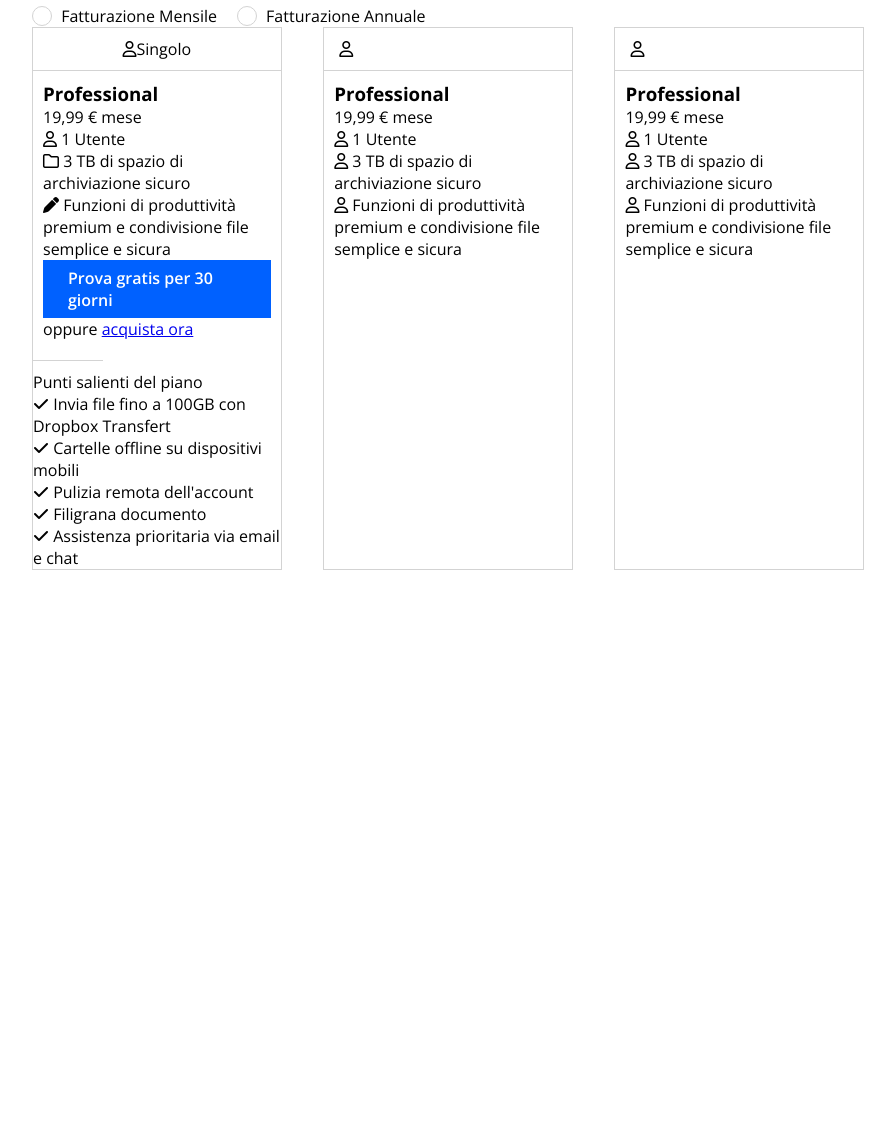
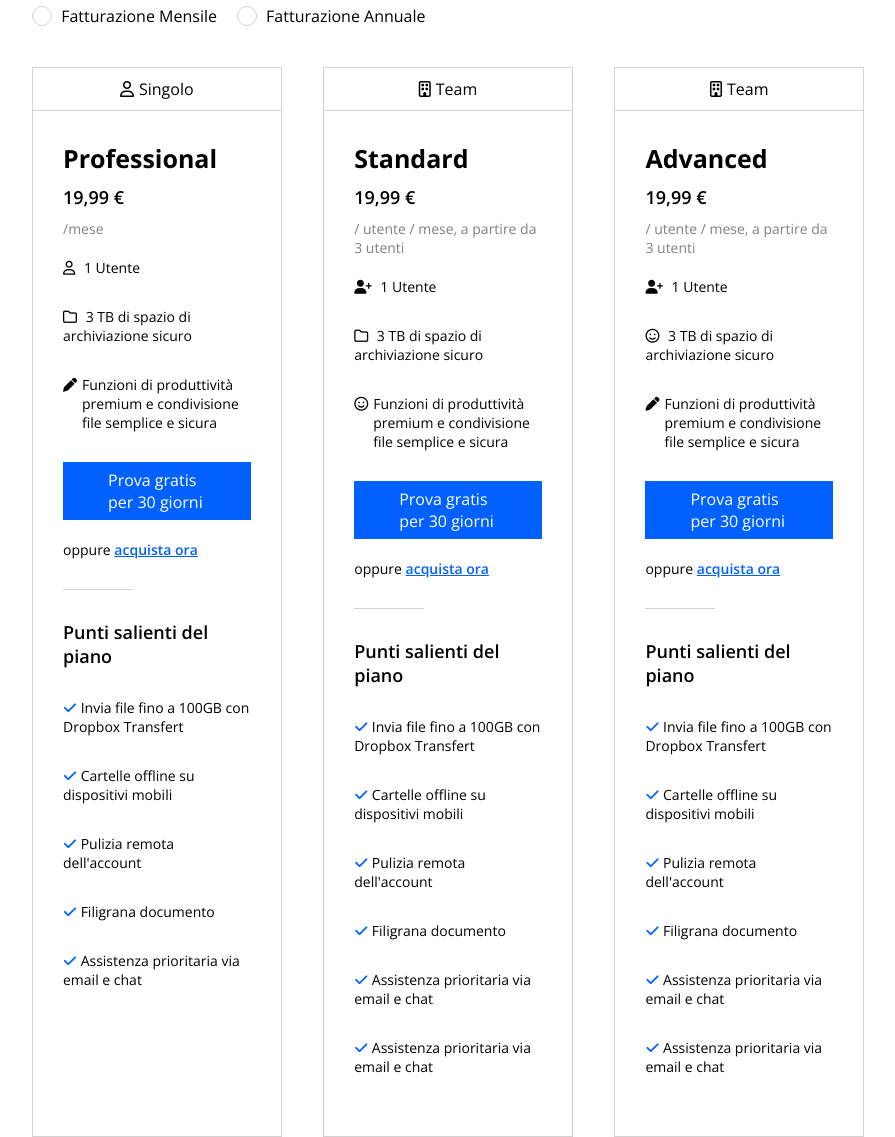
Before and after one commit to franciowel/htmlcss-dropbox, a plain HTML site: page index.html in a window 1280 px wide. Shown: the part 1197-2334 px from the top of the page, without its empty margins (192-1087 px from the left). Before the commit the page ends 1767 px from the top, so only its background shows below. Drawn offline with nearby package versions, Linux system fonts and the light colour scheme.

Commit message:
create colonne prima section

```diff
--- a/css/style.css
+++ b/css/style.css
@@ -33,7 +33,7 @@
     width: 70px;
     height: 1px;
     background-color: lightgray;
-    margin: 10px 0;
+    margin: 30px 0;
 }
 
 /* BUTTONS */
@@ -43,6 +43,10 @@
 
 .btn-large{
     padding: 7px 25px;
+}
+
+.btn-try{
+    padding: 7px 45px;
 }
 
 .btn-large a{
@@ -176,6 +180,7 @@
 
 .scelta-fatturazione{
     margin-right: 20px;
+    margin-bottom: 40px;
 }
 
 /* PIANI ABBONAMENTO */
@@ -184,8 +189,10 @@
     justify-content: space-between;
 }
 
-.abbonamenti ul{
+.abbonamento-standard li{
     list-style: none;
+    margin-bottom: 30px;
+    font-size: 14px;
 }
 
 .abbonamento-standard{
@@ -200,5 +207,49 @@
 }
 
 .info-abbonamento{
-    padding: 10px 10px;
+    padding: 30px 30px;
 }
+
+.info-abbonamento h3{
+    font-size: 25px;
+    margin-bottom: 10px;
+}
+
+.price{
+    font-weight: 600;
+    margin-bottom: 10px;
+    font-size: 18px;
+}
+
+.durata{
+    font-size: 14px;
+    margin-bottom: 20px;
+    color: gray;
+}
+
+.plan-title{
+    font-weight: 600;
+    font-size: 18px;
+    margin-bottom: 30px;
+}
+
+.check{
+    color: #0061ff;
+}
+
+.icon{
+    margin-right: 5px;
+}
+
+.icon-small{
+    margin-right: 5px;
+}
+
+.buy-now{
+    font-size: 14px;
+    margin: 20px 0;
+}
+
+.buy-now a{
+    color: #0061ff;
+    font-weight: 600;
--- a/index.html
+++ b/index.html
@@ -118,9 +118,10 @@
                     </div>
 
                     <div class="info-abbonamento">
+
                         <h3>Professional</h3>
-                        <span>19,99 &euro;</span>
-                        <span>mese</span>
+                        <div class="price">19,99 &euro;</div>
+                        <div class="durata">&sol;mese</div>
 
                         <ul>
 
@@ -128,139 +129,235 @@
                                 <span class="icon-small">
                                     <i class="fa-regular fa-user"></i>
                                 </span>
-                                1 Utente
+                                <span>1 Utente</span>
                             </li>
 
                             <li>
                                 <span class="icon-small">
                                     <i class="fa-regular fa-folder"></i>
                                 </span>
-                                3 TB di spazio di archiviazione sicuro
+                                <span>3 TB di spazio di archiviazione sicuro</span>
                             </li>
 
-                            <li>
+                            <li class="flexcontainer">
                                 <span class="icon-small">
                                     <i class="fa-solid fa-pen"></i>
                                 </span>
-                                Funzioni di produttività premium e condivisione file semplice e sicura
+                                <span>Funzioni di produttività premium e condivisione file semplice e sicura</span>
                             </li>
                         </ul>
 
-                        <div class="btn btn-large btn-blue"><a href="#">Prova gratis per 30 giorni</a></div>
+                        <div class="btn btn-try btn-blue"><a href="#">Prova gratis per 30 giorni</a></div>
 
-                        <span>oppure <a href="#">acquista ora</a></span>
-                    </div>
+                        <div class="buy-now">
+                            <span>oppure <a href="#">acquista ora</a></span>
+                        </div>
 
-                    <div class="breaker"></div>
+                        <div class="breaker"></div>
 
-                    <div class="specifiche-piano">
-
-                        <span>Punti salienti del piano</span>
+                        <div class="plan-title">Punti salienti del piano</div>
 
                         <ul>
 
                             <li>
-                                <span class="icon-small"><i class="fa-solid fa-check"></i></span>
+                                <span class="check"><i class="fa-solid fa-check"></i></span>
                                 Invia file fino a 100GB con Dropbox Transfert
                             </li>
 
                             <li>
-                                <span class="icon-small"><i class="fa-solid fa-check"></i></span>
+                                <span class="check"><i class="fa-solid fa-check"></i></span>
                                 Cartelle offline su dispositivi mobili
                             </li>
 
                             <li>
-                                <span class="icon-small"><i class="fa-solid fa-check"></i></span>
+                                <span class="check"><i class="fa-solid fa-check"></i></span>
                                 Pulizia remota dell'account
                             </li>
 
                             <li>
-                                <span class="icon-small"><i class="fa-solid fa-check"></i></span>
+                                <span class="check"><i class="fa-solid fa-check"></i></span>
                                 Filigrana documento
                             </li>
 
                             <li>
-                                <span class="icon-small"><i class="fa-solid fa-check"></i></span>
+                                <span class="check"><i class="fa-solid fa-check"></i></span>
                                 Assistenza prioritaria via email e chat
                             </li>
 
                         </ul>
+
                     </div>
 
                 </div>
 
                 <div class="abbonamento-standard">
 
-                    <div class="customer">
-                        <i class="fa-regular fa-user"></i>
+                    <div class="customer flexcontainer">
+                        <span class="icon"><i class="fa-regular fa-building"></i></span>
+                        <span>Team</span>
                     </div>
 
                     <div class="info-abbonamento">
-                        <h3>Professional</h3>
-                        <span>19,99 &euro;</span>
-                        <span>mese</span>
+
+                        <h3>Standard</h3>
+                        <div class="price">19,99 &euro;</div>
+                        <div class="durata">&sol; utente &sol; mese, a partire da 3 utenti</div>
 
                         <ul>
 
                             <li>
                                 <span class="icon-small">
-                                    <i class="fa-regular fa-user"></i>
+                                    <i class="fa-solid fa-user-plus"></i>
                                 </span>
-                                1 Utente
+                                <span>1 Utente</span>
                             </li>
 
                             <li>
                                 <span class="icon-small">
-                                    <i class="fa-regular fa-user"></i>
+                                    <i class="fa-regular fa-folder"></i>
                                 </span>
-                                3 TB di spazio di archiviazione sicuro
+                                <span>3 TB di spazio di archiviazione sicuro</span>
+                            </li>
+
+                            <li class="flexcontainer">
+                                <span class="icon-small">
+                                    <i class="fa-regular fa-face-smile"></i>
+                                </span>
+                                <span>Funzioni di produttività premium e condivisione file semplice e sicura</span>
+                            </li>
+                        </ul>
+
+                        <div class="btn btn-try btn-blue"><a href="#">Prova gratis per 30 giorni</a></div>
+
+                        <div class="buy-now">
+                            <span>oppure <a href="#">acquista ora</a></span>
+                        </div>
+
+                        <div class="breaker"></div>
+
+                        <div class="plan-title">Punti salienti del piano</div>
+
+                        <ul>
+
+                            <li>
+                                <span class="check"><i class="fa-solid fa-check"></i></span>
+                                Invia file fino a 100GB con Dropbox Transfert
                             </li>
 
                             <li>
-                                <span class="icon-small">
-                                    <i class="fa-regular fa-user"></i>
-                                </span>
-                                Funzioni di produttività premium e condivisione file semplice e sicura
+                                <span class="check"><i class="fa-solid fa-check"></i></span>
+                                Cartelle offline su dispositivi mobili
                             </li>
+
+                            <li>
+                                <span class="check"><i class="fa-solid fa-check"></i></span>
+                                Pulizia remota dell'account
+                            </li>
+
+                            <li>
+                                <span class="check"><i class="fa-solid fa-check"></i></span>
+                                Filigrana documento
+                            </li>
+
+                            <li>
+                                <span class="check"><i class="fa-solid fa-check"></i></span>
+                                Assistenza prioritaria via email e chat
+                            </li>
+
+                            <li>
+                                <span class="check"><i class="fa-solid fa-check"></i></span>
+                                Assistenza prioritaria via email e chat
+                            </li>
+
                         </ul>
+
                     </div>
+
                 </div>
 
                 <div class="abbonamento-standard">
 
-                    <div class="customer">
-                        <i class="fa-regular fa-user"></i>
+                    <div class="customer flexcontainer">
+                        <span class="icon"><i class="fa-regular fa-building"></i></span>
+                        <span>Team</span>
                     </div>
 
                     <div class="info-abbonamento">
-                        <h3>Professional</h3>
-                        <span>19,99 &euro;</span>
-                        <span>mese</span>
+
+                        <h3>Advanced</h3>
+                        <div class="price">19,99 &euro;</div>
+                        <div class="durata">&sol; utente &sol; mese, a partire da 3 utenti</div>
 
                         <ul>
 
                             <li>
                                 <span class="icon-small">
-                                    <i class="fa-regular fa-user"></i>
+                                    <i class="fa-solid fa-user-plus"></i>
                                 </span>
-                                1 Utente
+                                <span>1 Utente</span>
                             </li>
 
                             <li>
                                 <span class="icon-small">
-                                    <i class="fa-regular fa-user"></i>
+                                    <i class="fa-regular fa-face-smile"></i>
                                 </span>
-                                3 TB di spazio di archiviazione sicuro
+                                <span>3 TB di spazio di archiviazione sicuro</span>
+                            </li>
+
+                            <li class="flexcontainer">
+                                <span class="icon-small">
+                                    <i class="fa-solid fa-pen"></i>
+                                </span>
+                                <span>Funzioni di produttività premium e condivisione file semplice e sicura</span>
+                            </li>
+                        </ul>
+
+                        <div class="btn btn-try btn-blue"><a href="#">Prova gratis per 30 giorni</a></div>
+
+                        <div class="buy-now">
+                            <span>oppure <a href="#">acquista ora</a></span>
+                        </div>
+
+                        <div class="breaker"></div>
+
+                        <div class="plan-title">Punti salienti del piano</div>
+
+                        <ul>
+
+                            <li>
+                                <span class="check"><i class="fa-solid fa-check"></i></span>
+                                Invia file fino a 100GB con Dropbox Transfert
                             </li>
 
                             <li>
-                                <span class="icon-small">
-                                    <i class="fa-regular fa-user"></i>
-                                </span>
-                                Funzioni di produttività premium e condivisione file semplice e sicura
+                                <span class="check"><i class="fa-solid fa-check"></i></span>
+                                Cartelle offline su dispositivi mobili
                             </li>
+
+                            <li>
+                                <span class="check"><i class="fa-solid fa-check"></i></span>
+                                Pulizia remota dell'account
+                            </li>
+
+                            <li>
+                                <span class="check"><i class="fa-solid fa-check"></i></span>
+                                Filigrana documento
+                            </li>
+
+                            <li>
+                                <span class="check"><i class="fa-solid fa-check"></i></span>
+                                Assistenza prioritaria via email e chat
+                            </li>
+
+                            <li>
+                                <span class="check"><i class="fa-solid fa-check"></i></span>
+                                Assistenza prioritaria via email e chat
+                            </li>
+
                         </ul>
+
                     </div>
+
                 </div>
 
 
```
